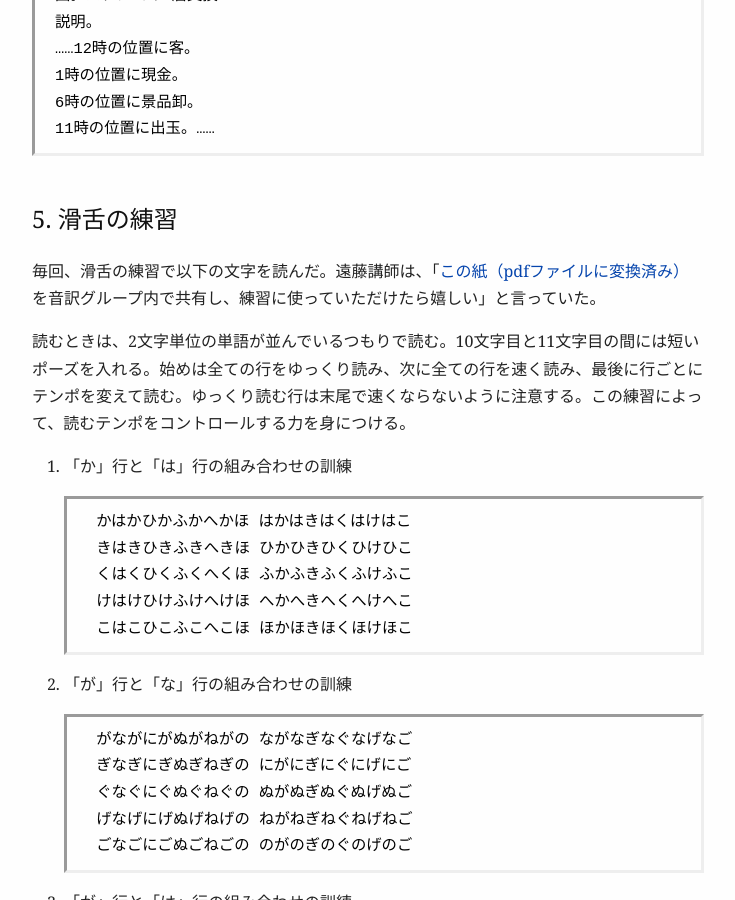
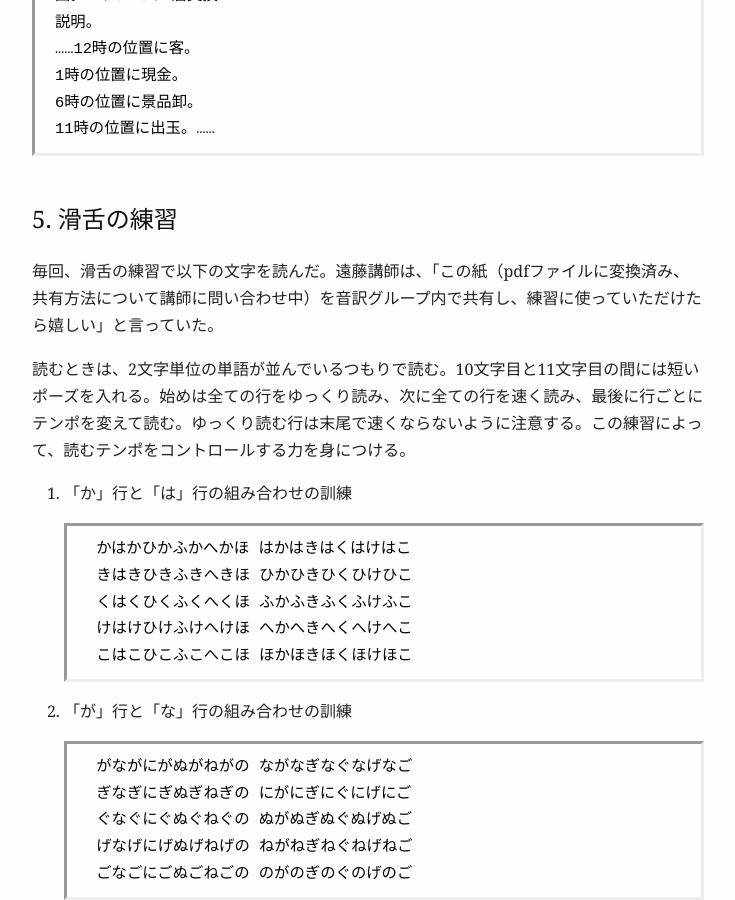
Before and after one commit to o-yamabiko/learn, a Jekyll site: the page built from chukyu.md, in a window 1280 px wide and 900 px high, scrolled down 9834 px. Shown: the whole window, without its empty margins (272-1007 px from the left). Built offline with Jekyll 4.4.1, drawn with Linux system fonts in a browser that asks for light colours; some of the changed text lies outside the part shown.

Commit message:
consulting about pdf

````diff
--- a/chukyu.md
+++ b/chukyu.md
@@ -314,7 +314,7 @@ date: 2017-10-21T09:00:00Z
 ```
 
 ### 5. 滑舌の練習
-毎回、滑舌の練習で以下の文字を読んだ。遠藤講師は、「[この紙（pdfファイルに変換済み）](media/endoh_articulation.pdf)を音訳グループ内で共有し、練習に使っていただけたら嬉しい」と言っていた。
+毎回、滑舌の練習で以下の文字を読んだ。遠藤講師は、「<!--[-->この紙（pdfファイルに変換済み、共有方法について講師に問い合わせ中）<!--](media/endoh_articulation.pdf)-->を音訳グループ内で共有し、練習に使っていただけたら嬉しい」と言っていた。
 
 読むときは、2文字単位の単語が並んでいるつもりで読む。10文字目と11文字目の間には短いポーズを入れる。始めは全ての行をゆっくり読み、次に全ての行を速く読み、最後に行ごとにテンポを変えて読む。ゆっくり読む行は末尾で速くならないように注意する。この練習によって、読むテンポをコントロールする力を身につける。
 
````
Also changed, not shown: other parts of chukyu.md (+1 -1 lines), 2 other files.
